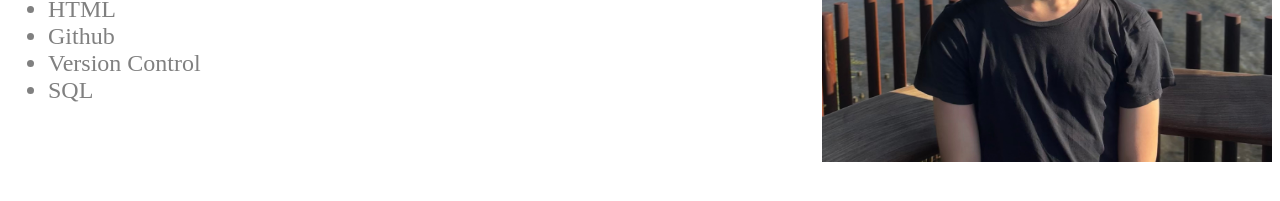
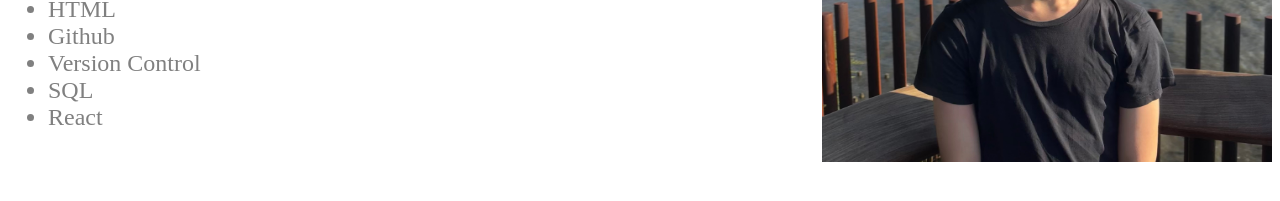
Before and after one commit to bradleyhung/bradleyhung.github.io, a Jekyll site: the page aboutme.html, which Jekyll copies as it is, in a window 1280 px wide. Shown: the part 508-709 px from the top of the page. Built offline with Jekyll 4.4.1, drawn with Linux system fonts in a browser that asks for light colours.

Commit message:
Added React to about me

```diff
--- a/aboutme.html
+++ b/aboutme.html
@@ -35,6 +35,7 @@
               <li>Github</li>
               <li>Version Control</li>
               <li>SQL</li>
+              <li>React</li>
             </ul>
           </p>
         </div>
```
